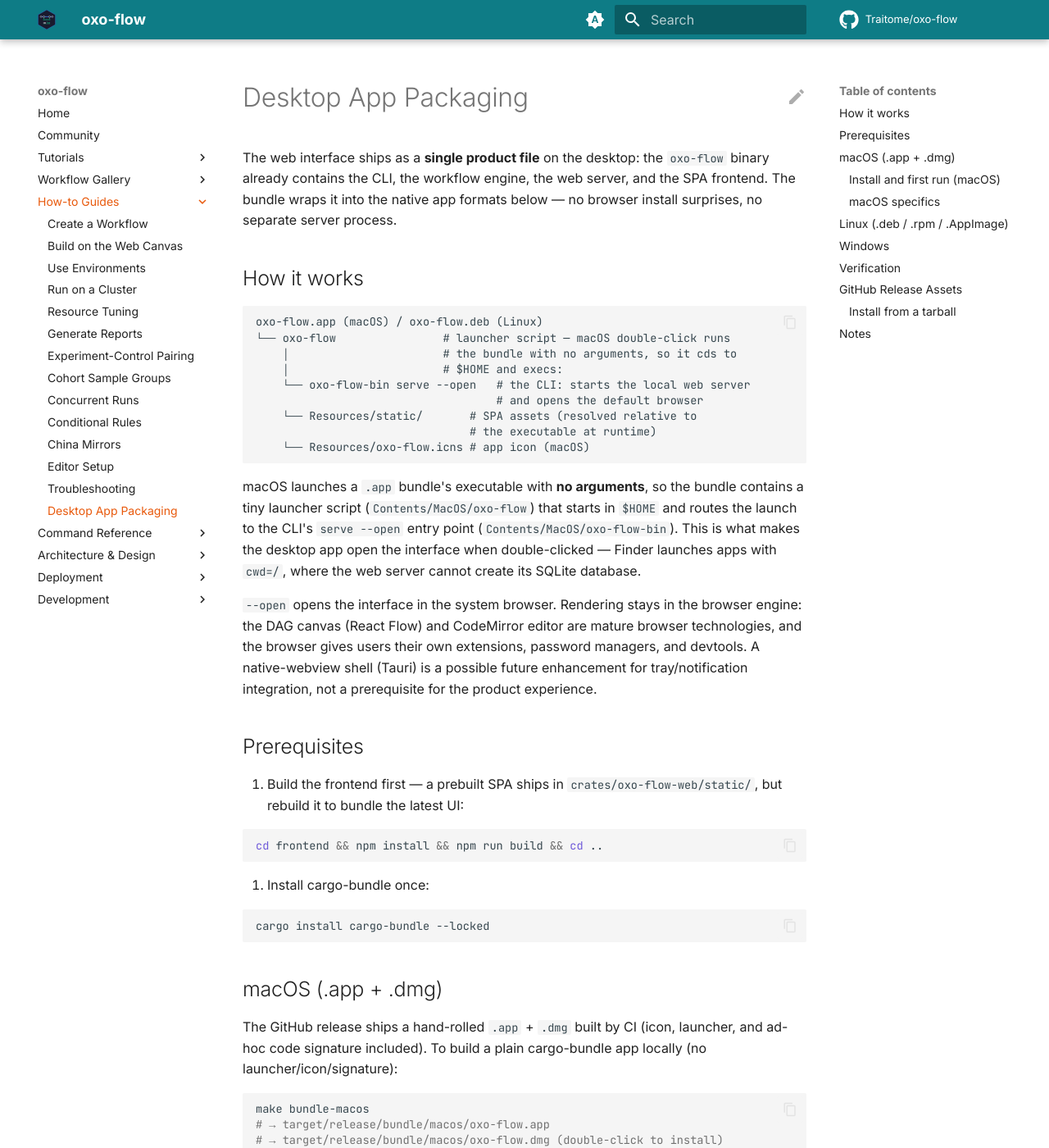
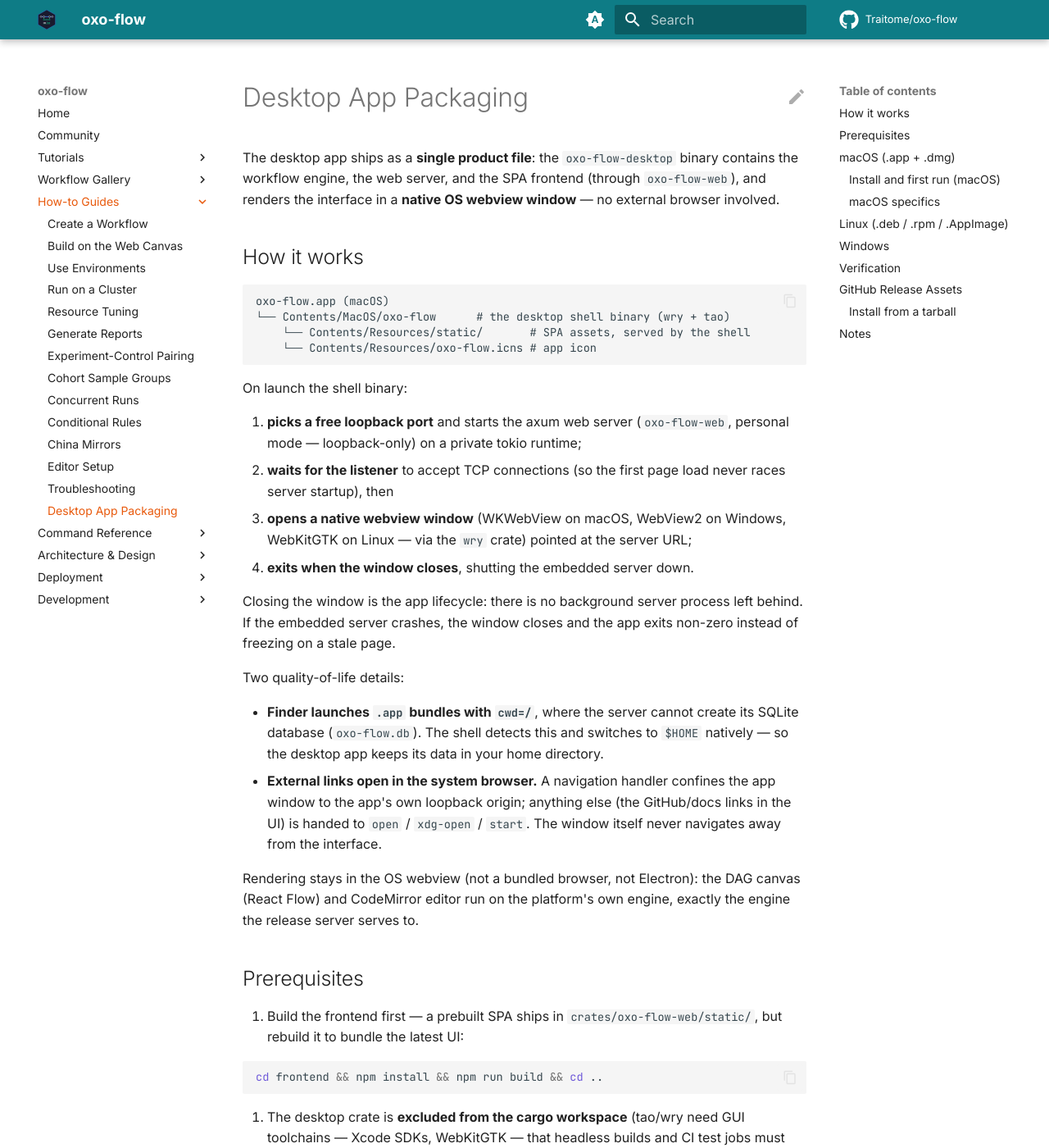
Before and after one commit to Traitome/oxo-flow, an MkDocs documentation site: the page built from docs/guide/src/how-to/desktop-app.md, in a window 1280 px wide and 1400 px high. Shown: the whole window at 82% size. Built offline with MkDocs 1.6.1 and Material for MkDocs 9.7.7, drawn with Linux system fonts in a browser that asks for light colours; comment, search, counter and statistics services are not loaded; the version menu is left out; some of the changed text lies outside the part shown.

Commit message:
feat(desktop): native-window desktop shell (wry + tao) for macOS app
The macOS .app used to run 'oxo-flow serve --open' via a launcher script,
popping the interface into the user's browser. Replace it with a proper
desktop shell: a single oxo-flow-desktop binary that embeds the engine,
server, and SPA (via oxo-flow-web) and renders the UI in the OS webview
(WKWebView/WebView2/WebKitGTK through wry + tao).

- crates/oxo-flow-desktop: standalone crate (excluded from the workspace
  so headless CI never compiles GUI deps) — picks a free loopback port,
  runs the personal-mode server on a private tokio runtime, waits for the
  listener, opens a native window; closing the window shuts the server
  down; a server crash closes the window and exits non-zero; cwd=/
  (Finder launch) moves to $HOME; external links open in the browser.
- ci.yml: macOS release job builds the desktop binary with its own cargo
  invocation and ships it as the .app bundle executable (launcher script
  removed); Info.plist gains NSPrincipalClass/NSHighResolutionCapable.
- Makefile: make bundle-desktop builds the shell release binary.
- docs: desktop-app.md rewritten for the new architecture; Gatekeeper
  install guidance preserved.

Verified on macOS arm64: release build clean, binary serves the SPA
(HTTP 200 + healthy /api/health on its ephemeral port), window close
exits the process and frees the port.

Co-Authored-By: Claude <noreply@anthropic.com>

````diff
--- a/Cargo.toml
+++ b/Cargo.toml
@@ -5,7 +5,13 @@ edition.workspace = true
 publish = false
 
 [workspace]
+# oxo-flow-desktop is the native window shell (wry) around the web server;
+# it is deliberately EXCLUDED (see `exclude` below) so headless builds and
+# CI test jobs never compile tao/wry, which need GUI toolchains (Xcode SDKs,
+# WebKitGTK). It is built by its own cargo invocation — see ci.yml's desktop
+# packaging job.
 members = ["crates/oxo-flow-core", "crates/oxo-flow-ai", "crates/oxo-flow-cli", "crates/oxo-flow-web"]
+exclude = ["crates/oxo-flow-desktop"]
 resolver = "2"
 
 [dependencies]
--- a/docs/guide/src/how-to/desktop-app.md
+++ b/docs/guide/src/how-to/desktop-app.md
@@ -1,37 +1,49 @@
 # Desktop App Packaging
 
-The web interface ships as a **single product file** on the desktop: the
-`oxo-flow` binary already contains the CLI, the workflow engine, the web
-server, and the SPA frontend. The bundle wraps it into the native app
-formats below — no browser install surprises, no separate server process.
+The desktop app ships as a **single product file**: the `oxo-flow-desktop`
+binary contains the workflow engine, the web server, and the SPA frontend
+(through `oxo-flow-web`), and renders the interface in a **native OS
+webview window** — no external browser involved.
 
 ## How it works
 
 ```
-oxo-flow.app (macOS) / oxo-flow.deb (Linux)
-└── oxo-flow                # launcher script — macOS double-click runs
-    │                       # the bundle with no arguments, so it cds to
-    │                       # $HOME and execs:
-    └── oxo-flow-bin serve --open   # the CLI: starts the local web server
-                                    # and opens the default browser
-    └── Resources/static/       # SPA assets (resolved relative to
-                                # the executable at runtime)
-    └── Resources/oxo-flow.icns # app icon (macOS)
+oxo-flow.app (macOS)
+└── Contents/MacOS/oxo-flow      # the desktop shell binary (wry + tao)
+    └── Contents/Resources/static/       # SPA assets, served by the shell
+    └── Contents/Resources/oxo-flow.icns # app icon
 ```
 
-macOS launches a `.app` bundle's executable with **no arguments**, so the
-bundle contains a tiny launcher script (`Contents/MacOS/oxo-flow`) that
-starts in `$HOME` and routes the launch to the CLI's `serve --open` entry
-point (`Contents/MacOS/oxo-flow-bin`). This is what makes the desktop app
-open the interface when double-clicked — Finder launches apps with
-`cwd=/`, where the web server cannot create its SQLite database.
+On launch the shell binary:
 
-`--open` opens the interface in the system browser. Rendering stays in the
-browser engine: the DAG canvas (React Flow) and CodeMirror editor are
-mature browser technologies, and the browser gives users their own
-extensions, password managers, and devtools. A native-webview shell
-(Tauri) is a possible future enhancement for tray/notification integration,
-not a prerequisite for the product experience.
+1. **picks a free loopback port** and starts the axum web server
+   (`oxo-flow-web`, personal mode — loopback-only) on a private tokio
+   runtime;
+2. **waits for the listener** to accept TCP connections (so the first page
+   load never races server startup), then
+3. **opens a native webview window** (WKWebView on macOS, WebView2 on
+   Windows, WebKitGTK on Linux — via the `wry` crate) pointed at the
+   server URL;
+4. **exits when the window closes**, shutting the embedded server down.
+
+Closing the window is the app lifecycle: there is no background server
+process left behind. If the embedded server crashes, the window closes
+and the app exits non-zero instead of freezing on a stale page.
+
+Two quality-of-life details:
+
+- **Finder launches `.app` bundles with `cwd=/`**, where the server cannot
+  create its SQLite database (`oxo-flow.db`). The shell detects this and
+  switches to `$HOME` natively — so the desktop app keeps its data in your
+  home directory.
+- **External links open in the system browser.** A navigation handler
+  confines the app window to the app's own loopback origin; anything else
+  (the GitHub/docs links in the UI) is handed to `open` / `xdg-open` /
+  `start`. The window itself never navigates away from the interface.
+
+Rendering stays in the OS webview (not a bundled browser, not Electron):
+the DAG canvas (React Flow) and CodeMirror editor run on the platform's
+own engine, exactly the engine the release server serves to.
 
 ## Prerequisites
 
@@ -42,29 +54,48 @@ not a prerequisite for the product experience.
    cd frontend && npm install && npm run build && cd ..
    ```
 
-2. Install cargo-bundle once:
+2. The desktop crate is **excluded from the cargo workspace** (tao/wry
+   need GUI toolchains — Xcode SDKs, WebKitGTK — that headless builds and
+   CI test jobs must not pull in). Build it with its own cargo invocation:
 
    ```bash
-   cargo install cargo-bundle --locked
+   cd crates/oxo-flow-desktop
+   cargo build --release
+   # → target/release/oxo-flow-desktop
    ```
+
+Platform notes: macOS needs the Xcode CLIs (`xcode-select --install`);
+Linux needs WebKitGTK 4.1 development files
+(`libwebkit2gtk-4.1-dev` on Debian/Ubuntu) and, for Wayland, the usual
+GTK scaling env vars; Windows needs the WebView2 runtime (preinstalled
+on Windows 10/11) and MSVC Build Tools.
 
 ## macOS (.app + .dmg)
 
 The GitHub release ships a hand-rolled `.app` + `.dmg` built by CI
-(icon, launcher, and ad-hoc code signature included). To build a plain
-cargo-bundle app locally (no launcher/icon/signature):
+(desktop-shell binary, icon, SPA, and ad-hoc code signature included).
+To run the shell locally without packaging:
 
 ```bash
-make bundle-macos
-# → target/release/bundle/macos/oxo-flow.app
-# → target/release/bundle/macos/oxo-flow.dmg (double-click to install)
+cd crates/oxo-flow-desktop && cargo run --release
+```
+
+To assemble the same bundle CI builds (`.app` + ad-hoc signature + DMG):
+
+```bash
+APP=oxo-flow.app
+mkdir -p "$APP/Contents/MacOS" "$APP/Contents/Resources"
+cp crates/oxo-flow-desktop/target/release/oxo-flow-desktop \
+   "$APP/Contents/MacOS/oxo-flow"
+cp -r crates/oxo-flow-web/static "$APP/Contents/Resources/static"
+cp assets/oxo-flow.icns "$APP/Contents/Resources/oxo-flow.icns"
+codesign --force --deep --sign - "$APP"
+hdiutil create -volname "oxo-flow" -srcfolder "$APP" -ov -format UDZO oxo-flow.dmg
 ```
 
 The `.app` is self-contained: drag it to /Applications, double-click, and
-the interface opens in your browser. Data (SQLite + workspace) lives in
-the directory the app launches from — the launcher starts in `$HOME`
-(Finder launches apps with `cwd=/`, where the server cannot create its
-`oxo-flow.db`), so the desktop app keeps its data in your home directory.
+the interface opens in a native window. Data (SQLite + workspace) lives
+in `$HOME` (see the `cwd=/` note above).
 
 ### Install and first run (macOS)
 
@@ -138,28 +169,33 @@ sudo dpkg -i target/release/bundle/deb/oxo-flow_*.deb
 oxo-flow serve --open
 ```
 
-The release `.deb` / `.rpm` ship an application-menu entry with the
-oxo-flow icon (`oxo-flow serve --open`), so after install you can also
-launch it from the desktop environment's app menu. The `.AppImage`
-carries the same entry (AppRun + `oxo-flow.desktop` + `oxo-flow.png`);
-double-click the file or run `./oxo-flow-*.AppImage`.
+The Linux desktop entries (deb/rpm/AppImage) still launch
+`oxo-flow serve --open`, which opens the interface in the system browser —
+the native-window shell is currently packaged for macOS. Install
+`libwebkit2gtk-4.1-dev` and run the desktop crate directly if you want the
+windowed shell on Linux today:
+
+```bash
+cd crates/oxo-flow-desktop && cargo run --release
+```
 
 ## Windows
 
 There is no Windows bundle yet — the release pipeline does not build one
-(`cargo-bundle`'s `msi` format requires a Windows host). Windows users
-run the Linux binaries under WSL2.
+(`cargo-bundle`'s `msi` format requires a Windows host). Windows users run
+the Linux binaries under WSL2. The desktop crate itself compiles for
+Windows (wry uses WebView2) but is not packaged by CI yet.
 
 ## Verification
 
-After bundling, verify the packaged app serves the interface without a
-source checkout (the runtime resolves `static/` relative to the
-executable). In the CI bundle the real binary is `oxo-flow-bin`:
+After packaging, verify the shell starts its server and serves the SPA
+without a source checkout (the shell resolves `static/` relative to the
+executable, same lookup as the standalone server):
 
 ```bash
-APP="target/release/bundle/macos/oxo-flow.app/Contents/MacOS/oxo-flow-bin"
-"$APP" serve -p 8999 &
-curl -s http://127.0.0.1:8999/ | grep -q "__OXO_BASE__" && echo "SPA OK"
+APP="oxo-flow.app/Contents/MacOS/oxo-flow"
+"$APP" &            # opens a native window; server on an ephemeral port
+lsof -p $! | grep -m1 TCP     # shows the loopback listener
 ```
 
 Verify the bundle signature and icon:
@@ -178,9 +214,9 @@ tarballs (built by CI, not by hand):
 |---|---|
 | `oxo-flow-<ver>-desktop-x86_64-apple-darwin.dmg` / `-desktop-…-app.zip` | macOS Intel (Rosetta on Apple Silicon) |
 | `oxo-flow-<ver>-desktop-aarch64-apple-darwin.dmg` / `-desktop-…-app.zip` | macOS Apple Silicon |
-| `oxo-flow-<ver>-desktop-amd64.deb` | Debian / Ubuntu |
-| `oxo-flow-<ver>-desktop-x86_64.rpm` | RHEL / Fedora / CentOS |
-| `oxo-flow-<ver>-desktop-x86_64.AppImage` | any Linux distribution |
+| `oxo-flow-<ver>-desktop-amd64.deb` | Debian / Ubuntu (menu entry opens the system browser) |
+| `oxo-flow-<ver>-desktop-x86_64.rpm` | RHEL / Fedora / CentOS (menu entry opens the system browser) |
+| `oxo-flow-<ver>-desktop-x86_64.AppImage` | any Linux distribution (menu entry opens the system browser) |
 | `oxo-flow-<ver>-<target>.tar.gz` | CLI binary, 8 targets (macOS ×2, Linux glibc/musl ×3 architectures) — for clusters, containers, and scripted installs |
 | `oxo-flow-web-<ver>-<target>.tar.gz` | Standalone web-server binary (no CLI subcommands) — for deployment hosts that only serve the UI |
 | `SHA256SUMS.txt` | Checksums for every asset above |
@@ -212,7 +248,10 @@ checkout is needed).
 
 ## Notes
 
-- **Version**: the bundle inherits the crate version from the workspace.
+- **Version**: the desktop crate repeats the workspace version
+  (`0.16.0`) by value — it is outside the workspace, so it does not
+  inherit `[workspace.package]`; bump it together with the rest on
+  release.
 - **Icon**: the app icon (`assets/oxo-flow.icns`, macOS) is rendered from
   `logo.svg` and shipped in the CI bundle. For local cargo-bundle builds,
   add `icon = ["../../assets/oxo-flow.icns"]` under
````
Also changed, not shown: CHANGELOG.md, 5 other files.
